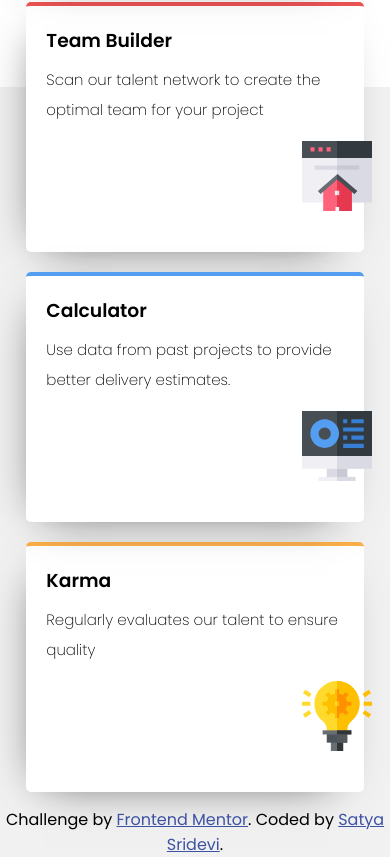
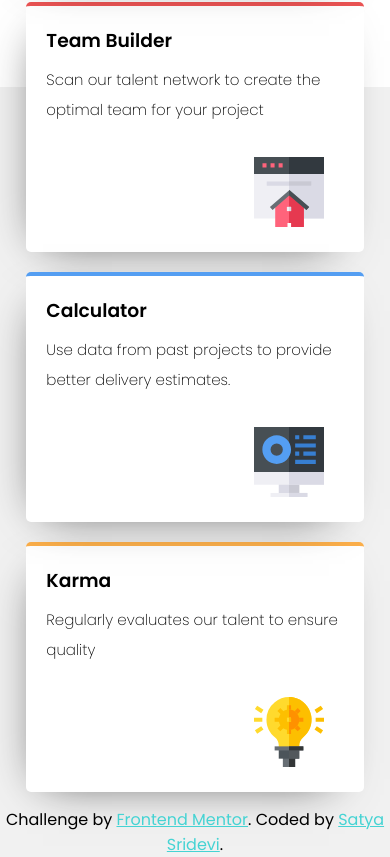
Before and after one commit to satyasridevis/Four-Card-Feature-Section, a plain HTML site: page index.html in a window 390 px wide. Shown: the part 516-1373 px from the top of the page. Drawn offline with Linux system fonts and the light colour scheme.

Commit message:
modified images positions

```diff
--- a/style.css
+++ b/style.css
@@ -156,7 +156,7 @@ footer
 
 }
 .attribution { font-size: 16px; text-align: center; }
-.attribution a { color: hsl(228, 45%, 44%); }
+.attribution a { color: hsl(180, 62%, 55%); }
 
 /* Responsive Web Design */
 
@@ -198,8 +198,8 @@ footer
   .second-container img
   {
     position: relative;
-    top: 1em;
-    left: 16em;
+    top: 2em;
+    left: 13em;
     width: 70px;
     height: 70px;
   }
@@ -247,13 +247,5 @@ footer
       height: 10px;
 
     }
-    footer a
-    {
-      color: hsl(180, 62%, 55%);
-    }
-
-
-
-
 
 }
```
